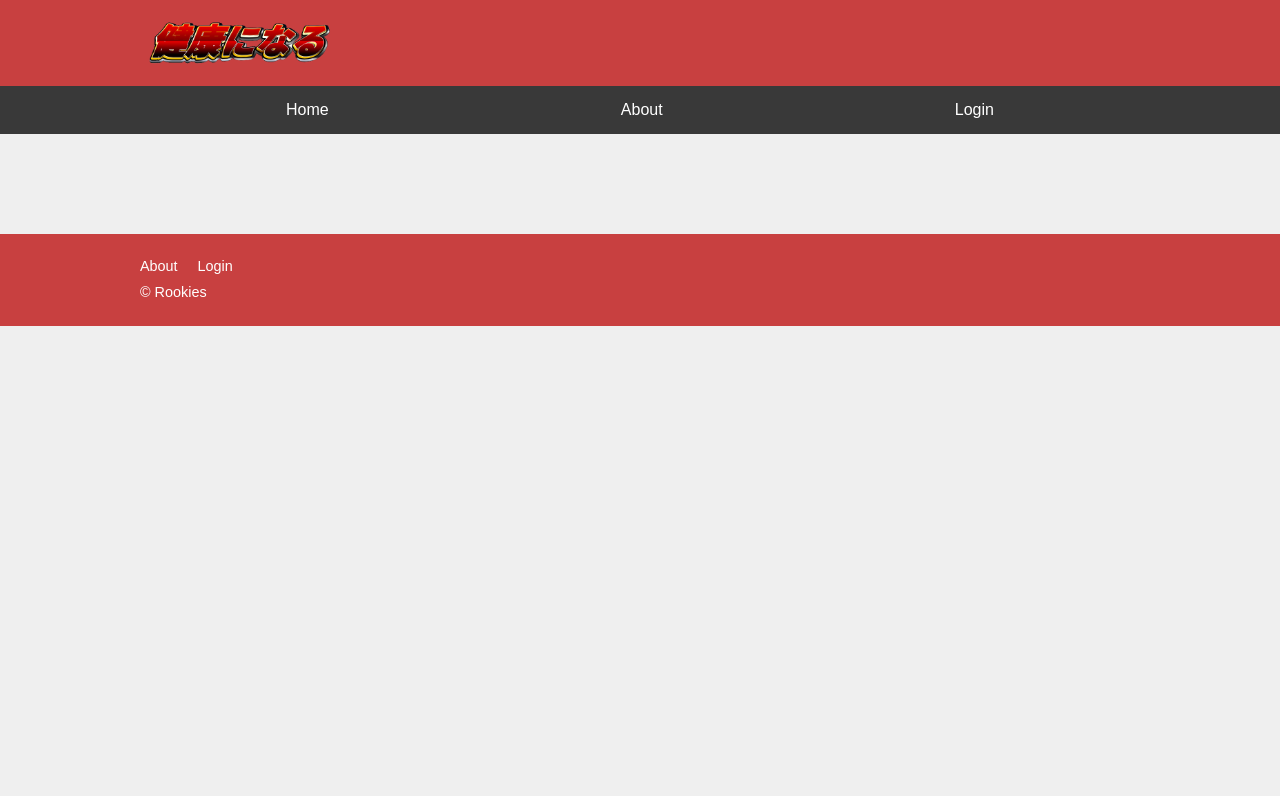
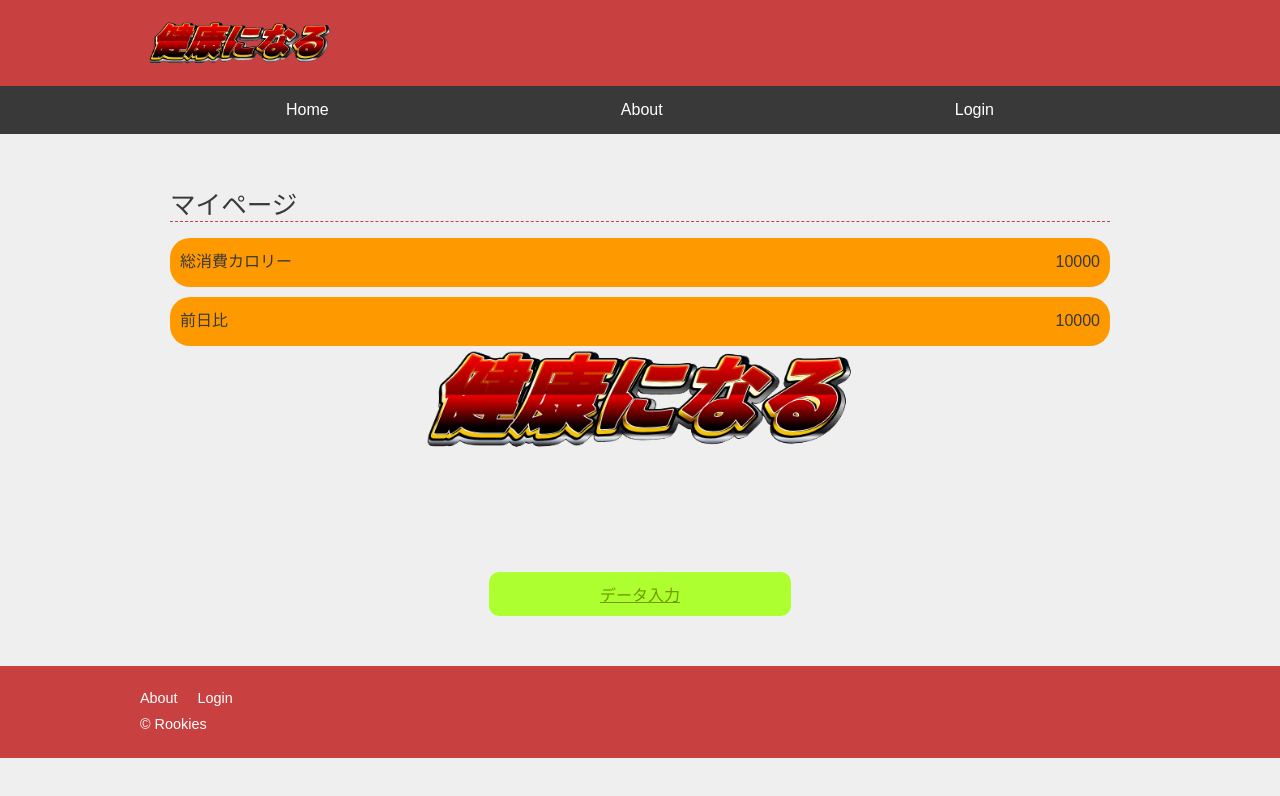
Before and after one commit to s18014/paradaiseJam, a plain HTML site: page web/myPage/index.html in a window 1280 px wide. Drawn offline with Linux system fonts and the light colour scheme.

Commit message:
myPageを編集

```diff
--- /dev/null
+++ b/web/css/myPage.css
@@ -0,0 +1,35 @@
+@charset 'utf-8';
+
+main ul {
+    list-style-type: none;
+}
+
+main li {
+    background-color: #f90;
+    margin-top: 10px;
+    padding: 10px;
+    border-radius: 20px;
+}
+
+main .calorie-data {
+    float: right;
+    text-align: right;
+}
+
+main img {
+    display: block;
+    height: 50%;
+    width: 50%;
+    margin: 0 auto;
+}
+
+main a {
+
+    display: block;
+    background-color: greenyellow;
+    width: 30%;
+    padding: 10px;
+    margin: 0 auto;
+    border-radius: 10px;
+    text-align: center;
+}
--- a/web/myPage/index.html
+++ b/web/myPage/index.html
@@ -8,6 +8,7 @@
 <meta name="description" content="">
 <title>健康サポート</title>
 <link rel="stylesheet" href="../css/main.css">
+<link rel="stylesheet" href="../css/myPage.css">
 </head>
 <body>
 <!-- ========== header ========== -->
@@ -38,6 +39,13 @@
 <section class="main">
     <div class="container">
         <main>
+            <h1>マイページ</h1>
+            <ul>
+                <li>総消費カロリー<span class="calorie-data">10000</span></li>
+                <li>前日比<span class="calorie-data">10000</span></li>
+            </ul>
+            <img src="../images/logo.png" alt="キャラクター"/>
+            <a href="../inputData/index.html">データ入力</a>
         </main>
     </div><!-- /.container -->
 </section>
```
Lines whose indentation alone changed are shown as unchanged.
